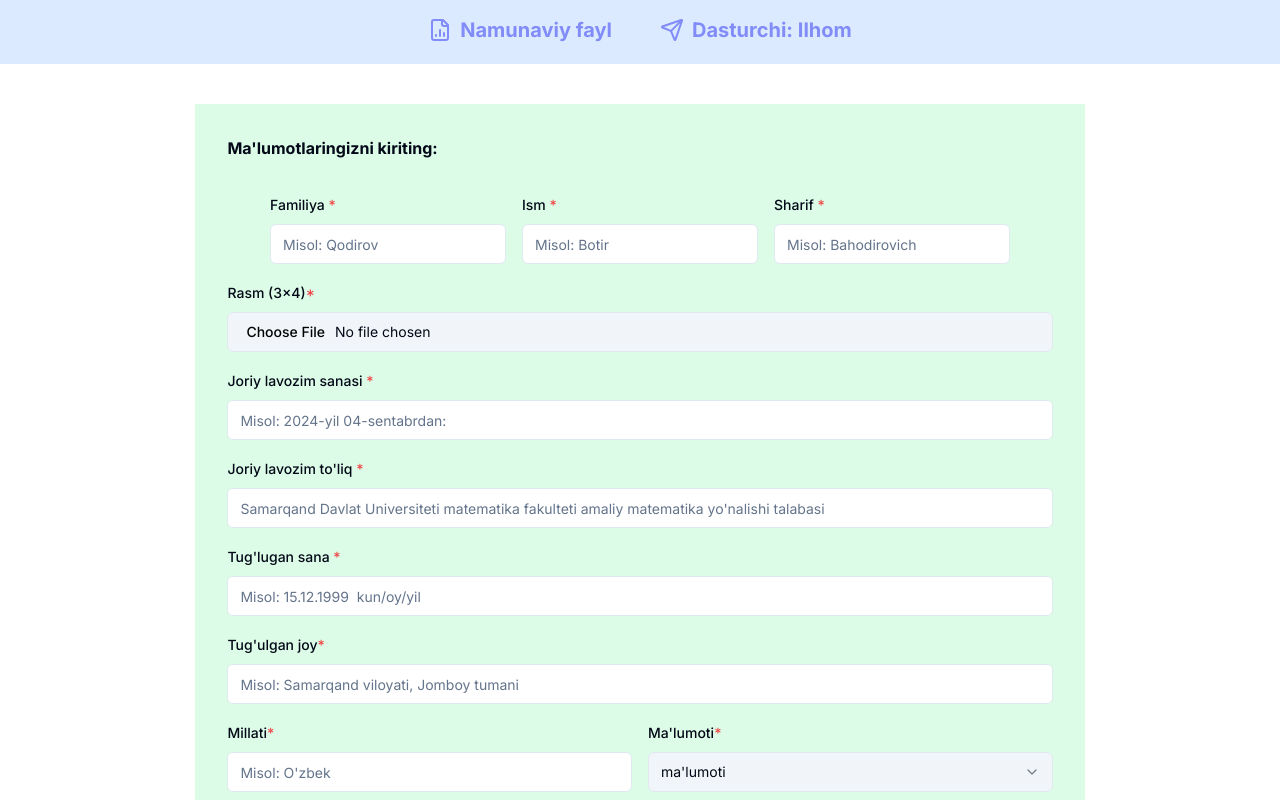
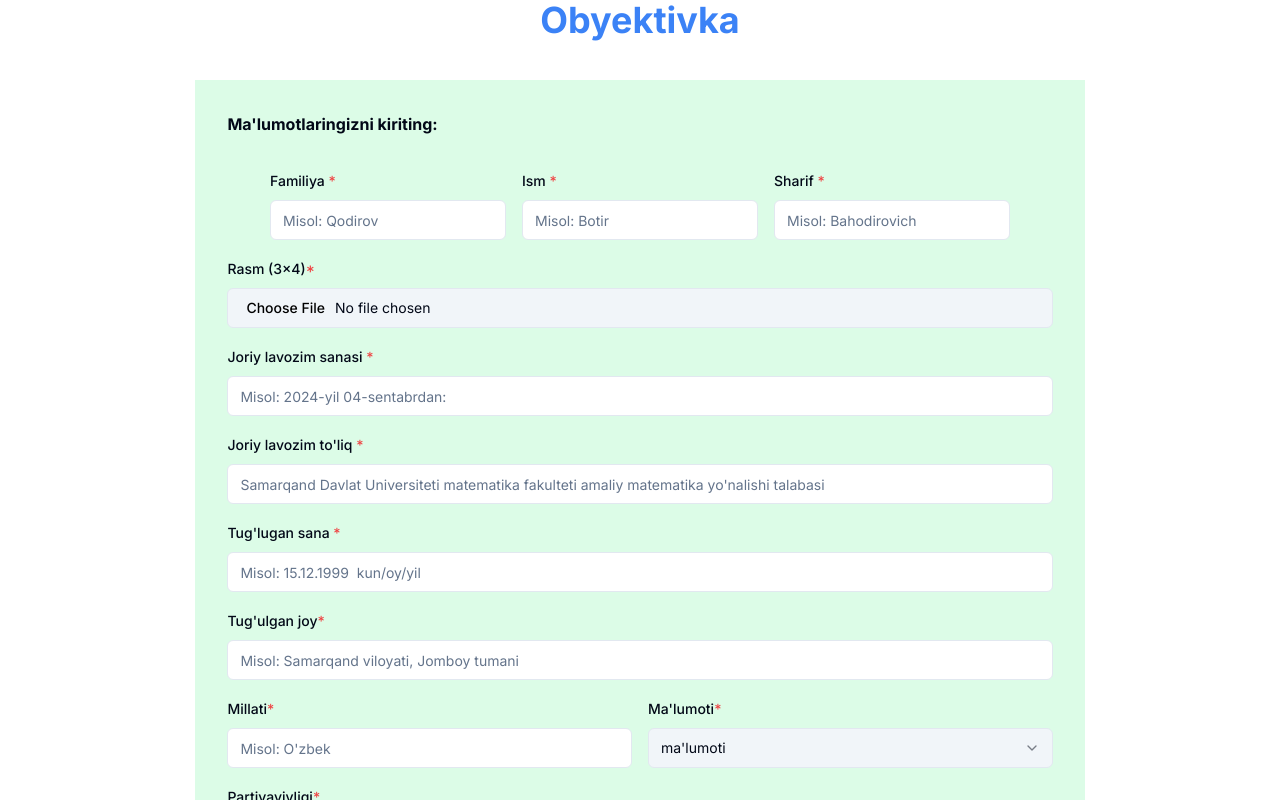
Before and after one commit to nurbekdev/obyektivka, a Next.js app: page / in a window 1280 px wide. Shown: the top 800 px of the page. Built offline with nearby package versions, Linux system fonts and the light colour scheme.

Commit message:
NO navbar

```diff
--- a/app/(root)/layout.tsx
+++ b/app/(root)/layout.tsx
@@ -1,10 +1,12 @@
 import { ChildProps } from '@/types'
-import Navbar from './_components/navbar'
 
 function Layout({ children }: ChildProps) {
 	return (
 		<div>
-			<Navbar />
+			{/* <Navbar /> */}
+			<h1 className='text-center font-bold text-4xl text-blue-500'>
+				Obyektivka
+			</h1>
 			<main>{children}</main>
 		</div>
 	)
```
